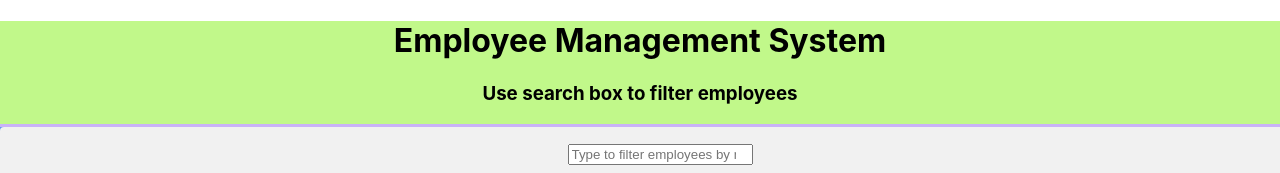
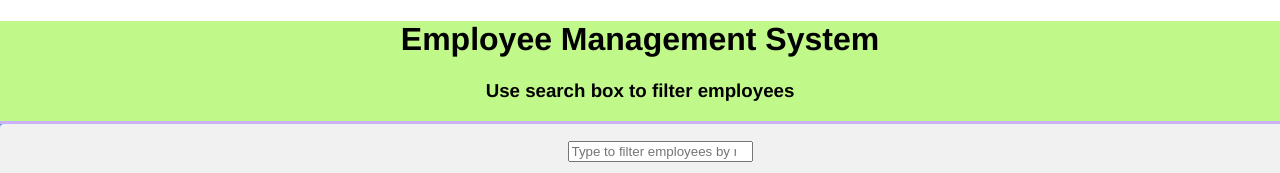
Before and after one commit to omaymaahmad/week-19-react-employee-directory, a React (Create React App) app: page / in a window 1280 px wide. Shown: the top 173 px of the page. Built offline with nearby package versions, Linux system fonts and the light colour scheme; no server answers.

Commit message:
changed header font

```diff
--- a/src/styles/DisplayArea.css
+++ b/src/styles/DisplayArea.css
@@ -6,6 +6,6 @@
 
 .tableData {
     text-align: center;
-    width: auto;
+    width:auto;
     padding-top: 2%;
 }
--- a/src/styles/Header.css
+++ b/src/styles/Header.css
@@ -3,4 +3,5 @@
     width: 100%;
     text-align: center;
     border-bottom: 3px solid rgb(201, 178, 248);
+    font-family:'Franklin Gothic Medium', 'Arial Narrow', Arial, sans-serif;
 }
```
